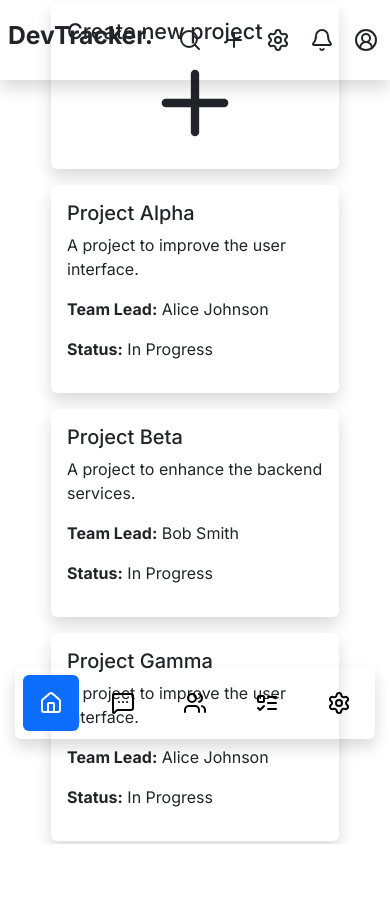
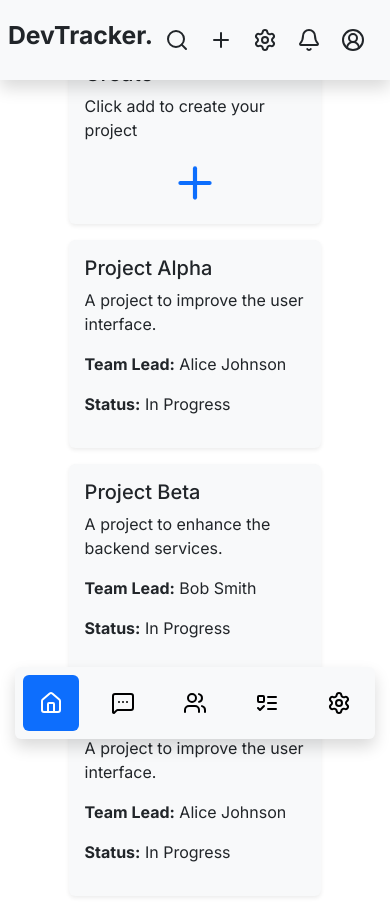
Before and after one commit to jarvis2754/devtracker-frontend, a React (Vite) app: page / in a window 390 px wide. Before the commit the page ends 844 px from the top, so only its background shows below. Built offline with nearby package versions, Linux system fonts and the light colour scheme.

Commit message:
updated card for responsive view

```diff
--- a/src/components/Navbar.tsx
+++ b/src/components/Navbar.tsx
@@ -43,7 +43,7 @@ export default function Navbar() {
 
   return (
     <nav className="d-flex flex-column position-fixed z-3" style={{ height: "100vh", width: "100vw" }} >
-      <div className="d-flex justify-content-between shadow p-1">
+      <div className="d-flex bg-light justify-content-between shadow p-1">
         <div className="d-flex align-items-center">
           <h2 className="text-dark mx-1 mx-md-3 fw-bolder ">DevTracker.</h2>
         </div>
@@ -66,7 +66,7 @@ export default function Navbar() {
           </ul>
         </div>
         <div>
-          <ul className="list-unstyled d-flex flex-row my-3 gap-1 gap-md-3">
+          <ul className="list-unstyled d-flex flex-row my-3 gap-1 gap-md-3 me-5">
             {navIcons.map((item, index) => (
               <li key={index} className="position-relative  ">
                 <Tooltip text={item.label} mobilePosition="bottom" desktopPosition="bottom">
@@ -81,7 +81,7 @@ export default function Navbar() {
         </div>
       </div>
       <div className="d-flex align-items-end align-items-md-center justify-content-center justify-content-md-start " style={{ height: "80vh" }} >
-        <ul className="list-unstyled shadow  rounded m-3 d-inline-flex flex-row flex-md-column dap-2 gap-md-4">
+        <ul className="list-unstyled bg-light  shadow  rounded m-3 d-inline-flex flex-row flex-md-column dap-2 gap-md-4">
           {navlinks.map((link) => (
             <li key={link.path} className={`position-relative m-2 ${isActive(link.path) ? 'bg-primary rounded' : ''}`}>
               <Tooltip text={link.label} mobilePosition="top" desktopPosition="right">
--- a/src/pages/Home.tsx
+++ b/src/pages/Home.tsx
@@ -44,26 +44,26 @@ export default function Home() {
         { id: 2, name: "Charlie Brown", role: "Designer" },
       ],
     },
+
+
   ];
   return (
     <section
-      className="container d-flex justify-content-center align-items-center flex-column z-3"
+      className="container d-flex justify-content-center z-2"
       style={{ height: "100vh" }}
     >
-      <div className="container d-flex justify-content-center">
-        <div
-          className=" container d-flex flex-wrap gap-3 justify-content-center justify-content-md-between  "
-          style={{ width: "950px" }}
-        >
-          <div className="card shadow border-0 p-3" style={{ width: "18rem" }}>
-            <h4>Create new project</h4>
-            <Plus size={100} className="mx-auto" />
+      <div className="container row " style={{width:"85%" , margin:"10%"}}>
+        <div className="col-12 col-md-6 col-lg-4 p-2">
+        <div className="bg-light card shadow-sm border-0 p-3 w-100 h-100" >
+          <h4>Create</h4>
+          <p>Click add to create your project</p>
+          <Plus size={50} className="text-primary mx-auto" />
+        </div>
         </div>
         {project.map((proj) => (
-            <div
-              key={proj.projectId}
-              className="card shadow border-0 p-3"
-              style={{ width: "18rem" }}
+          <div className=" col-12 col-md-6 col-lg-4 p-2">
+            <div key={proj.projectId}
+            className=" bg-light card shadow-sm border-0 p-3 w-100 h-100"
             >
             <h5 className="clamp-title ">{proj.projectName}</h5>
             <p className="clamp-description">{proj.projectDesc}</p>
@@ -74,8 +74,10 @@ export default function Home() {
               <strong>Status:</strong> {proj.status}
             </p>
             </div>
+          </div>
         ))}
-        </div>
+
+
       </div>
     </section>
   );
```
Lines whose indentation alone changed are shown as unchanged.
